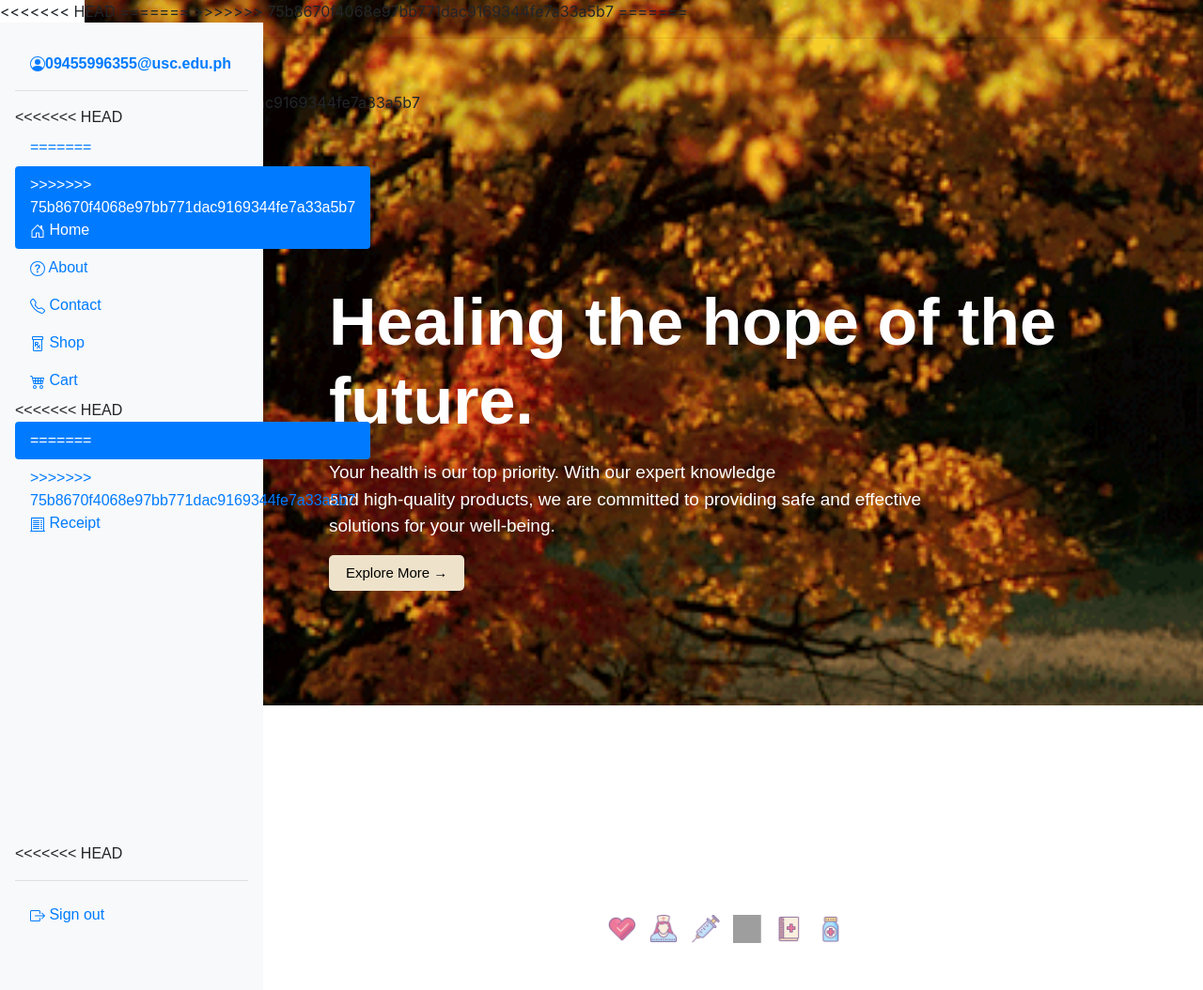
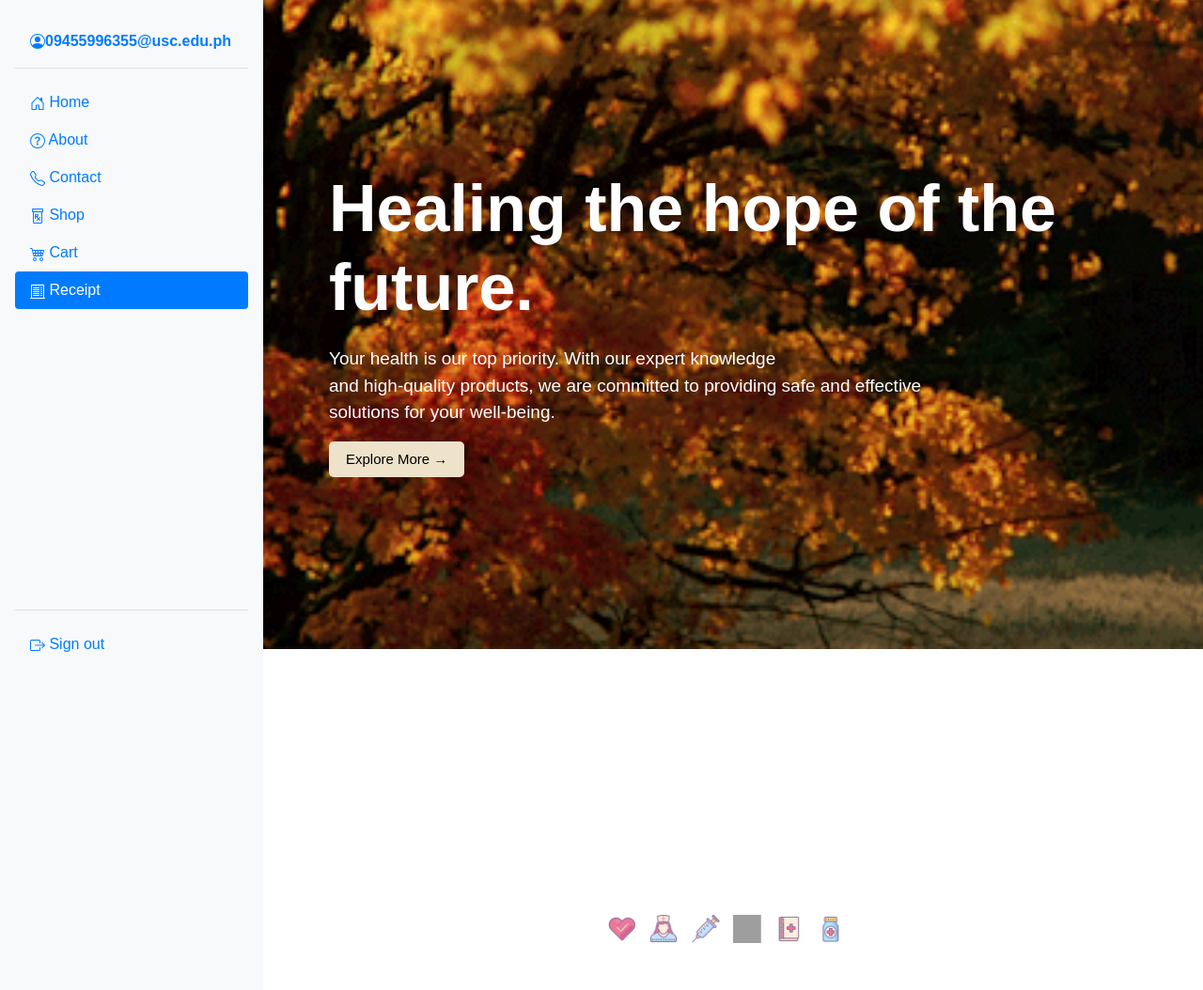
Before and after one commit to hello-isa/pharmacy-inventory-managment-system, a PHP site: page /home.php in a window 1280 px wide. Shown: the whole page at 94% size. Run offline with PHP 8.4, Linux system fonts and the light colour scheme; a user stored in the database is signed in; grey boxes are pictures that could not be loaded.

Commit message:
code update

```diff
--- a/home.php
+++ b/home.php
@@ -157,10 +157,7 @@ body {
 </head>
 
 <body>
-<<<<<<< HEAD
-=======
-<!-- Side nav -->
->>>>>>> 75b8670f4068e97bb771dac9169344fe7a33a5b7
+
 <div class="flex-column p-3 bg-light" style="width: 280px; height: 100%; z-index: 1000; position: fixed;">
         <!-- Account  -->
         <div class="m-3">
@@ -179,11 +176,7 @@ body {
         <!-- Pages -->
         <ul class="nav nav-pills flex-column" style="margin-bottom: 320px;">
             <li class="nav-item">
-<<<<<<< HEAD
                 <a class="nav-link " aria-current="page" href="home.php">
-=======
-                <a class="nav-link active" aria-current="page" href="home.php">
->>>>>>> 75b8670f4068e97bb771dac9169344fe7a33a5b7
                     <svg xmlns="http://www.w3.org/2000/svg" width="16" height="16" fill="currentColor" class="bi bi-house-door" viewBox="0 0 16 16">
                         <path d="M8.354 1.146a.5.5 0 0 0-.708 0l-6 6A.5.5 0 0 0 1.5 7.5v7a.5.5 0 0 0 .5.5h4.5a.5.5 0 0 0 .5-.5v-4h2v4a.5.5 0 0 0 .5.5H14a.5.5 0 0 0 .5-.5v-7a.5.5 0 0 0-.146-.354L13 5.793V2.5a.5.5 0 0 0-.5-.5h-1a.5.5 0 0 0-.5.5v1.293L8.354 1.146ZM2.5 14V7.707l5.5-5.5 5.5 5.5V14H10v-4a.5.5 0 0 0-.5-.5h-3a.5.5 0 0 0-.5.5v4H2.5Z" />
                     </svg>
@@ -220,11 +213,7 @@ body {
                     Cart</a>
             </li>
             <li class="nav-item">
-<<<<<<< HEAD
                 <a class="nav-link active" href="receipt.php">
-=======
-                <a class="nav-link" href="receipt.php">
->>>>>>> 75b8670f4068e97bb771dac9169344fe7a33a5b7
                     <svg xmlns="http://www.w3.org/2000/svg" width="16" height="16" fill="currentColor" class="bi bi-receipt-cutoff" viewBox="0 0 16 16">
                         <path d="M3 4.5a.5.5 0 0 1 .5-.5h6a.5.5 0 1 1 0 1h-6a.5.5 0 0 1-.5-.5zm0 2a.5.5 0 0 1 .5-.5h6a.5.5 0 1 1 0 1h-6a.5.5 0 0 1-.5-.5zm0 2a.5.5 0 0 1 .5-.5h6a.5.5 0 1 1 0 1h-6a.5.5 0 0 1-.5-.5zm0 2a.5.5 0 0 1 .5-.5h6a.5.5 0 0 1 0 1h-6a.5.5 0 0 1-.5-.5zm0 2a.5.5 0 0 1 .5-.5h6a.5.5 0 0 1 0 1h-6a.5.5 0 0 1-.5-.5zM11.5 4a.5.5 0 0 0 0 1h1a.5.5 0 0 0 0-1h-1zm0 2a.5.5 0 0 0 0 1h1a.5.5 0 0 0 0-1h-1zm0 2a.5.5 0 0 0 0 1h1a.5.5 0 0 0 0-1h-1zm0 2a.5.5 0 0 0 0 1h1a.5.5 0 0 0 0-1h-1zm0 2a.5.5 0 0 0 0 1h1a.5.5 0 0 0 0-1h-1z" />
                         <path d="M2.354.646a.5.5 0 0 0-.801.13l-.5 1A.5.5 0 0 0 1 2v13H.5a.5.5 0 0 0 0 1h15a.5.5 0 0 0 0-1H15V2a.5.5 0 0 0-.053-.224l-.5-1a.5.5 0 0 0-.8-.13L13 1.293l-.646-.647a.5.5 0 0 0-.708 0L11 1.293l-.646-.647a.5.5 0 0 0-.708 0L9 1.293 8.354.646a.5.5 0 0 0-.708 0L7 1.293 6.354.646a.5.5 0 0 0-.708 0L5 1.293 4.354.646a.5.5 0 0 0-.708 0L3 1.293 2.354.646zm-.217 1.198.51.51a.5.5 0 0 0 .707 0L4 1.707l.646.647a.5.5 0 0 0 .708 0L6 1.707l.646.647a.5.5 0 0 0 .708 0L8 1.707l.646.647a.5.5 0 0 0 .708 0L10 1.707l.646.647a.5.5 0 0 0 .708 0L12 1.707l.646.647a.5.5 0 0 0 .708 0l.509-.51.137.274V15H2V2.118l.137-.274z" />
@@ -232,22 +221,6 @@ body {
                     Receipt</a>
             </li>
         </ul>
-<<<<<<< HEAD
-
-        <!-- Sign out -->
-        <hr>
-        <ul class="nav nav-pills flex-column">
-            <li class="nav-item">
-                <a class="nav-link" href="login.php">
-                    <svg xmlns="http://www.w3.org/2000/svg" width="16" height="16" fill="currentColor" class="bi bi-box-arrow-right" viewBox="0 0 16 16">
-                        <path fill-rule="evenodd" d="M10 12.5a.5.5 0 0 1-.5.5h-8a.5.5 0 0 1-.5-.5v-9a.5.5 0 0 1 .5-.5h8a.5.5 0 0 1 .5.5v2a.5.5 0 0 0 1 0v-2A1.5 1.5 0 0 0 9.5 2h-8A1.5 1.5 0 0 0 0 3.5v9A1.5 1.5 0 0 0 1.5 14h8a1.5 1.5 0 0 0 1.5-1.5v-2a.5.5 0 0 0-1 0v2z" />
-                        <path fill-rule="evenodd" d="M15.854 8.354a.5.5 0 0 0 0-.708l-3-3a.5.5 0 0 0-.708.708L14.293 7.5H5.5a.5.5 0 0 0 0 1h8.793l-2.147 2.146a.5.5 0 0 0 .708.708l3-3z" />
-                    </svg>
-                    Sign out</a>
-            </li>
-        </ul>
-    </div>
-=======
 
         <!-- Sign out -->
         <hr>
@@ -263,7 +236,6 @@ body {
         </ul>
     </div>
 
->>>>>>> 75b8670f4068e97bb771dac9169344fe7a33a5b7
   <div class="main-content">
     <div class="content">
       <h1>Healing the hope of the future.</h1>
```
